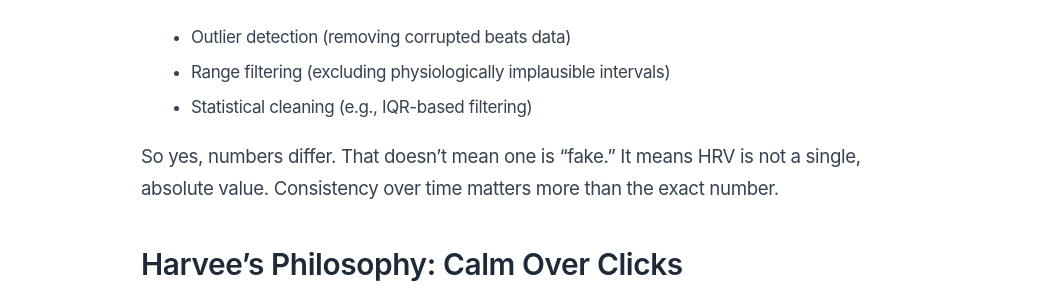
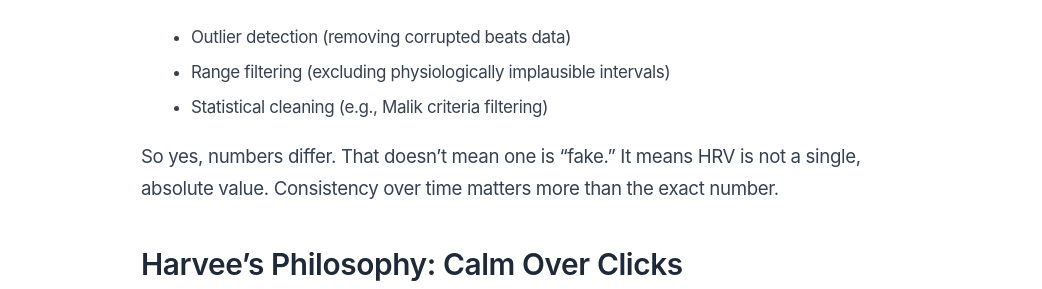
Before and after one commit to artkirillov/harvee-website, a Jekyll site: the page built from _posts/2026-01-03-hrv-alerts-helpful-nudge-or-false-alarm.md, in a window 1280 px wide and 900 px high, scrolled down 3351 px. Shown: the part 163-452 px from the top of the window, without its empty margins (119-1161 px from the left). Built offline with Jekyll 4.4.1, drawn with Linux system fonts in a browser that asks for light colours.

Commit message:
Change refernce to IQR to Malik criteria

```diff
--- a/_posts/2026-01-03-hrv-alerts-helpful-nudge-or-false-alarm.md
+++ b/_posts/2026-01-03-hrv-alerts-helpful-nudge-or-false-alarm.md
@@ -96,7 +96,7 @@
 
 - Outlier detection (removing corrupted beats data)
 - Range filtering (excluding physiologically implausible intervals)
-- Statistical cleaning (e.g., IQR-based filtering)
+- Statistical cleaning (e.g., Malik criteria filtering)
 
 So yes, numbers differ. That doesn't mean one is "fake." It means HRV is not a single, absolute value. Consistency over time matters more than the exact number.
 
```
